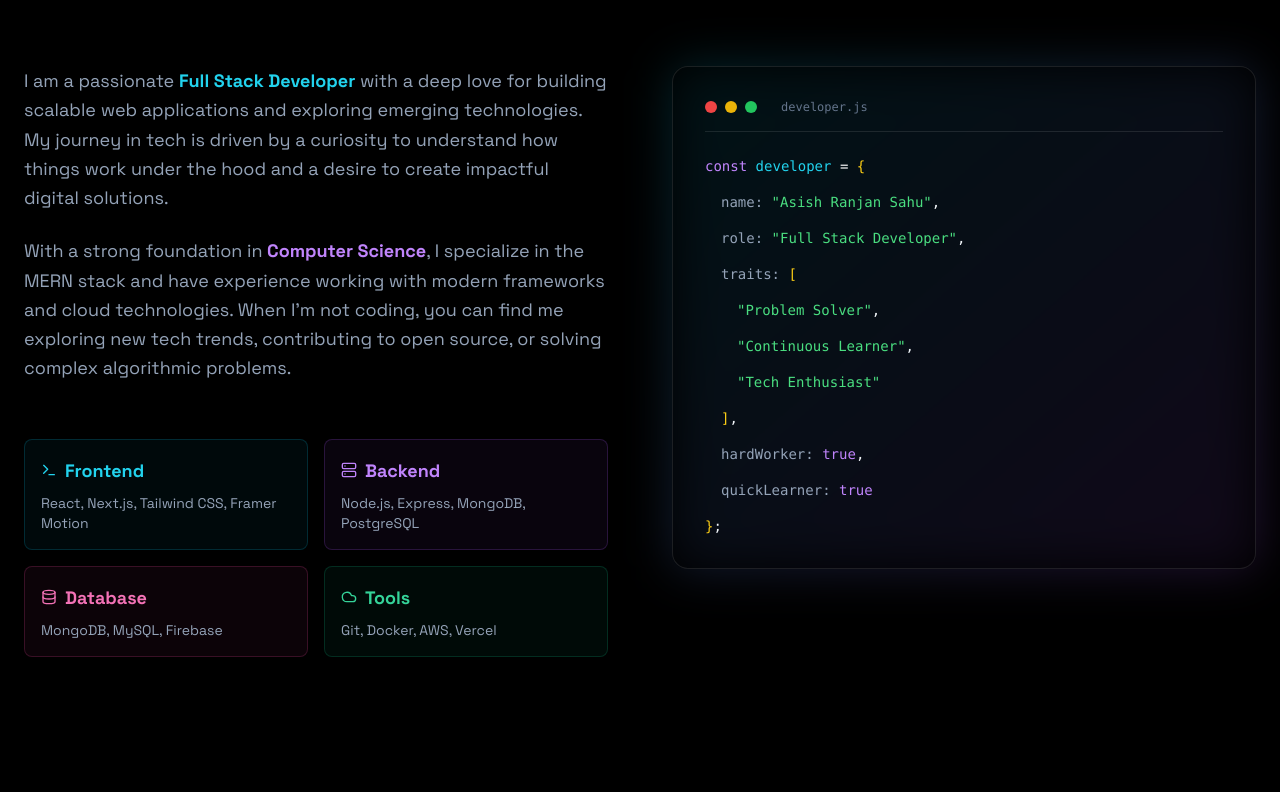
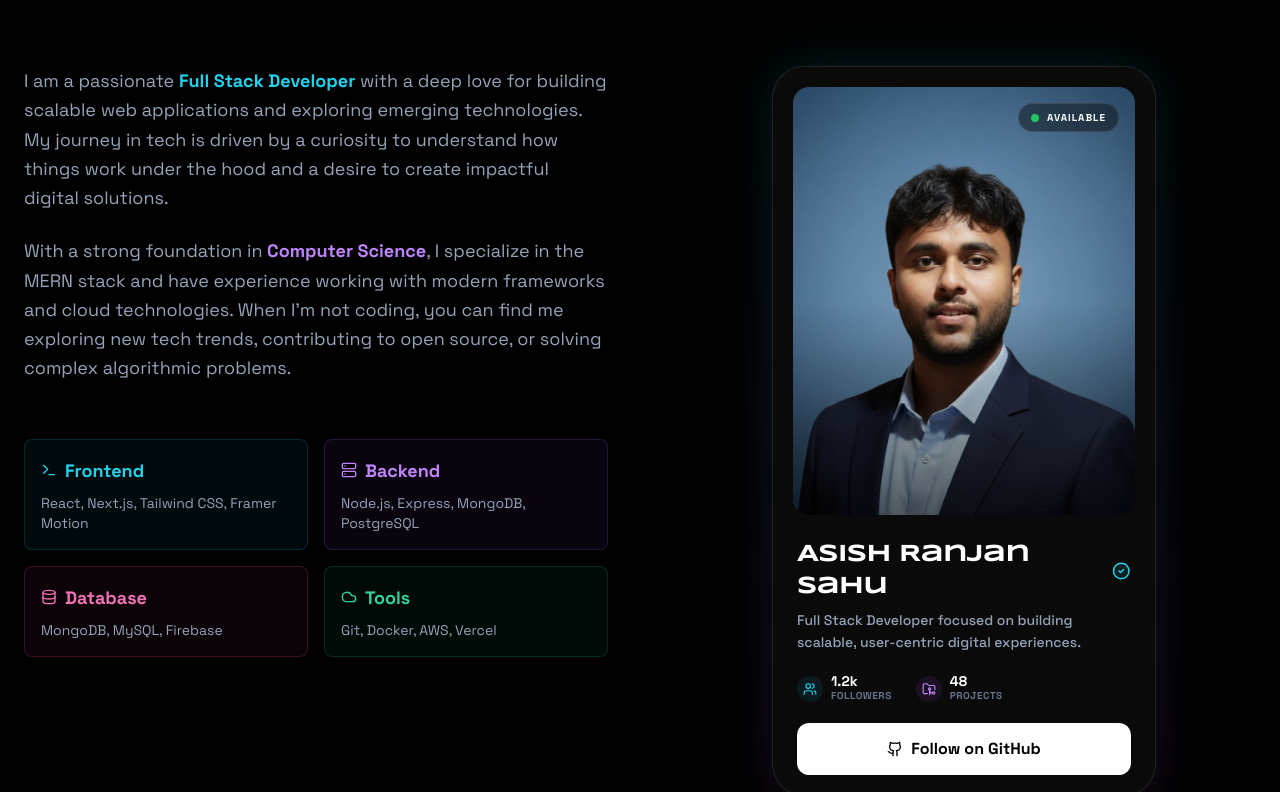
Before and after one commit to Asishranjansahu/ASISH-PORTFOLIO, a React (Vite) app: page / in a window 1280 px wide. Shown: the part 1054-1846 px from the top of the page. Built offline with nearby package versions, Linux system fonts and the light colour scheme.

Commit message:
feat: add modern ProfileCard component and integrate into About Me section

```diff
--- a/src/App.jsx
+++ b/src/App.jsx
@@ -8,6 +8,7 @@ import TerminalComponent from './components/Terminal';
 import CommandPalette from './components/CommandPalette';
 import LiveDashboard from './components/LiveDashboard';
 import EngineeringProcess from './components/EngineeringProcess';
+import ProfileCard from './components/ProfileCard';
 
 import GithubStats from './components/GithubStats';
 import HireMe from './components/HireMe';
@@ -312,52 +313,9 @@ function App() {
                 initial={{ opacity: 0, scale: 0.9 }}
                 whileInView={{ opacity: 1, scale: 1 }}
                 transition={{ delay: 0.2 }}
-                className="relative"
+                className="flex justify-center"
               >
-                <div className="absolute inset-0 bg-gradient-to-br from-cyan-500/20 to-purple-500/20 rounded-2xl blur-xl"></div>
-                <div className="relative bg-black/50 border border-white/10 rounded-2xl p-8 backdrop-blur-sm">
-                  <div className="flex items-center gap-2 mb-6 border-b border-white/10 pb-4">
-                    <div className="w-3 h-3 rounded-full bg-red-500"></div>
-                    <div className="w-3 h-3 rounded-full bg-yellow-500"></div>
-                    <div className="w-3 h-3 rounded-full bg-green-500"></div>
-                    <span className="ml-4 text-xs font-mono text-slate-500">developer.js</span>
-                  </div>
-                  <div className="font-mono text-sm space-y-4">
-                    <div>
-                      <span className="text-purple-400">const</span> <span className="text-cyan-400">developer</span> <span className="text-white">=</span> <span className="text-yellow-400">{`{`}</span>
-                    </div>
-                    <div className="pl-4">
-                      <span className="text-slate-400">name:</span> <span className="text-green-400">"Asish Ranjan Sahu"</span>,
-                    </div>
-                    <div className="pl-4">
-                      <span className="text-slate-400">role:</span> <span className="text-green-400">"Full Stack Developer"</span>,
-                    </div>
-                    <div className="pl-4">
-                      <span className="text-slate-400">traits:</span> <span className="text-yellow-400">[</span>
-                    </div>
-                    <div className="pl-8">
-                      <span className="text-green-400">"Problem Solver"</span>,
-                    </div>
-                    <div className="pl-8">
-                      <span className="text-green-400">"Continuous Learner"</span>,
-                    </div>
-                    <div className="pl-8">
-                      <span className="text-green-400">"Tech Enthusiast"</span>
-                    </div>
-                    <div className="pl-4">
-                      <span className="text-yellow-400">]</span>,
-                    </div>
-                    <div className="pl-4">
-                      <span className="text-slate-400">hardWorker:</span> <span className="text-purple-400">true</span>,
-                    </div>
-                    <div className="pl-4">
-                      <span className="text-slate-400">quickLearner:</span> <span className="text-purple-400">true</span>
-                    </div>
-                    <div>
-                      <span className="text-yellow-400">{`}`}</span>;
-                    </div>
-                  </div>
-                </div>
+                <ProfileCard />
               </motion.div>
             </div>
           </div>
--- /dev/null
+++ b/src/components/ProfileCard.jsx
@@ -0,0 +1,92 @@
+import React from 'react';
+import { motion } from 'framer-motion';
+import { CheckCircle2, Users, FolderGit2, Github } from 'lucide-react';
+
+const ProfileCard = () => {
+  return (
+    <motion.div
+      initial={{ opacity: 0, scale: 0.9 }}
+      whileInView={{ opacity: 1, scale: 1 }}
+      transition={{ duration: 0.5 }}
+      className="relative group w-full max-w-sm mx-auto"
+    >
+        <div className="absolute -inset-1 bg-gradient-to-b from-cyan-500/20 to-purple-500/20 rounded-[2.2rem] blur-xl opacity-70 group-hover:opacity-100 transition duration-500" />
+
+        {/* Card Container */}
+        <div className="relative overflow-hidden rounded-[2rem] bg-[#0a0a0a] border border-white/10 p-5 transition-all duration-300 hover:border-cyan-500/30">
+
+            {/* Image Section */}
+            <div className="relative w-full aspect-[4/5] rounded-2xl overflow-hidden mb-6 group-hover:shadow-[0_0_40px_rgba(6,182,212,0.15)] transition-all duration-500">
+                <div className="absolute inset-0 bg-gradient-to-t from-black/60 via-transparent to-transparent z-10" />
+                <img
+                    src="/profile.jpeg"
+                    onError={(e) => {
+                      e.target.onerror = null;
+                      e.target.src = "https://ui-avatars.com/api/?name=Asish+Ranjan+Sahu&background=0D8ABC&color=fff&size=512";
+                    }}
+                    alt="Asish Ranjan Sahu"
+                    className="w-full h-full object-cover transition-transform duration-700 group-hover:scale-105"
+                />
+
+                {/* Floating Badge (Top Right) */}
+                 <div className="absolute top-4 right-4 z-20 bg-black/40 backdrop-blur-md px-3 py-1.5 rounded-full border border-white/10 flex items-center gap-2 hover:bg-black/60 transition-colors">
+                    <span className="relative flex h-2 w-2">
+                      <span className="animate-ping absolute inline-flex h-full w-full rounded-full bg-green-400 opacity-75"></span>
+                      <span className="relative inline-flex rounded-full h-2 w-2 bg-green-500"></span>
+                    </span>
+                    <span className="text-[10px] font-bold text-white tracking-widest uppercase">Available</span>
+                </div>
+            </div>
+
+            {/* Content Section */}
+            <div className="space-y-5 px-1">
+                {/* Name & Badge */}
+                <div>
+                    <div className="flex items-center gap-2 mb-1.5">
+                        <h3 className="text-2xl font-display font-bold text-white tracking-tight">Asish Ranjan Sahu</h3>
+                        <CheckCircle2 className="w-5 h-5 text-cyan-400 fill-cyan-400/10" />
+                    </div>
+                    <p className="text-sm text-slate-400 leading-relaxed font-medium">
+                        Full Stack Developer focused on building scalable, user-centric digital experiences.
+                    </p>
+                </div>
+
+                {/* Stats */}
+                <div className="flex items-center gap-6">
+                    <div className="flex items-center gap-2 group/stat">
+                        <div className="p-1.5 rounded-full bg-cyan-500/10 group-hover/stat:bg-cyan-500/20 transition-colors">
+                            <Users className="w-3.5 h-3.5 text-cyan-400" />
+                        </div>
+                        <div className="flex flex-col">
+                            <span className="text-sm font-bold text-white leading-none">1.2k</span>
+                            <span className="text-[10px] text-slate-500 font-bold uppercase tracking-wider">Followers</span>
+                        </div>
+                    </div>
+                    <div className="flex items-center gap-2 group/stat">
+                        <div className="p-1.5 rounded-full bg-purple-500/10 group-hover/stat:bg-purple-500/20 transition-colors">
+                            <FolderGit2 className="w-3.5 h-3.5 text-purple-400" />
+                        </div>
+                        <div className="flex flex-col">
+                            <span className="text-sm font-bold text-white leading-none">48</span>
+                            <span className="text-[10px] text-slate-500 font-bold uppercase tracking-wider">Projects</span>
+                        </div>
+                    </div>
+                </div>
+
+                {/* Action Button */}
+                <a
+                    href="https://github.com/Asishranjansahu"
+                    target="_blank"
+                    rel="noopener noreferrer"
+                    className="flex items-center justify-center gap-2 w-full py-3.5 bg-white text-black rounded-xl font-bold hover:bg-cyan-50 transition-all active:scale-[0.98] group/btn"
+                >
+                    <Github className="w-4 h-4 transition-transform group-hover/btn:scale-110" />
+                    <span>Follow on GitHub</span>
+                </a>
+            </div>
+        </div>
+    </motion.div>
+  );
+};
+
+export default ProfileCard;
```
